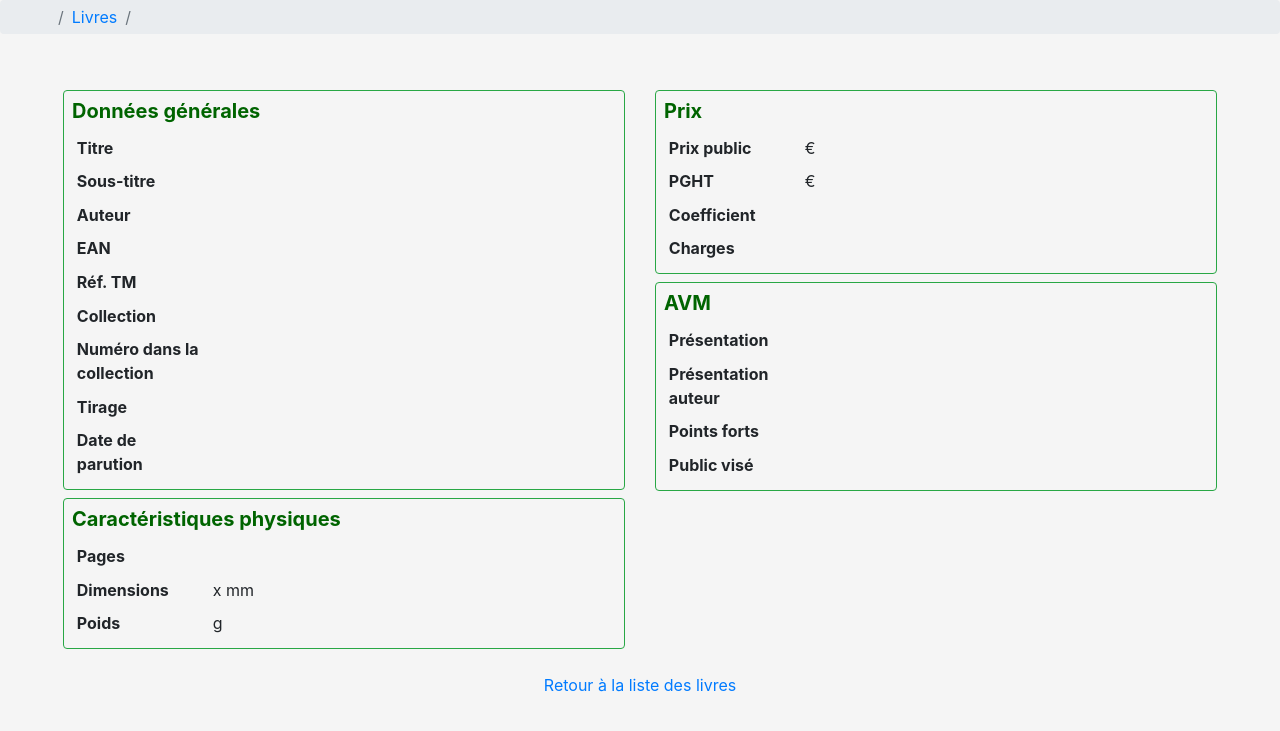
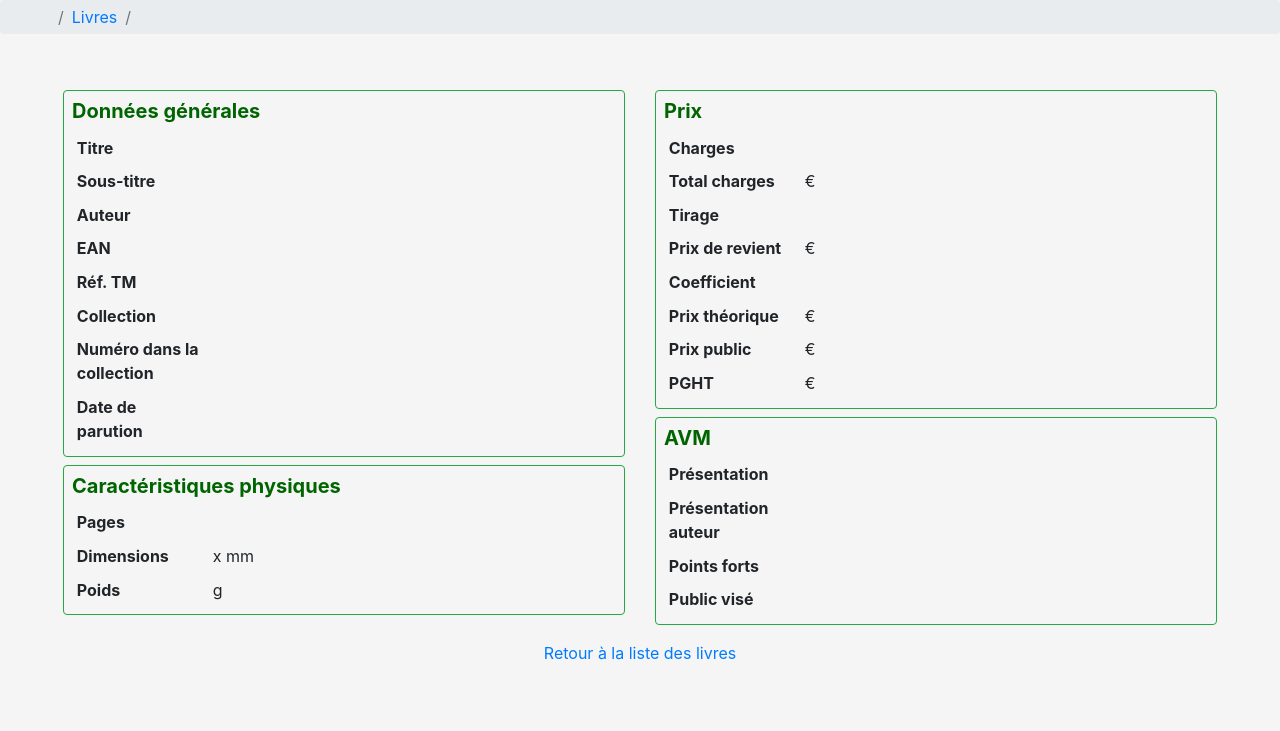
Before and after one commit to BrRoman/Editor, a Django app: template editor/apps/products/templates/products/books/details.html in a window 1280 px wide. Shown: the part 69-800 px from the top of the page. Run offline with Django 3.2, Linux system fonts and the light colour scheme; the template is opened without the code that fills it, so the values that code supplies are empty; style sheets or scripts are compiled from the project's sources; some libraries are stand-ins or nearby versions; some web fonts are replaced.

Commit message:
Books details: price section improved (cost etc.).

```diff
--- a/editor/apps/products/templates/products/books/details.html
+++ b/editor/apps/products/templates/products/books/details.html
@@ -49,10 +49,6 @@
                         <td>{{ book.number_in_collection|default_if_none:'' }}</td>
                     </tr>
                     <tr>
-                        <td class="font-weight-bold col-3">Tirage</td>
-                        <td>{{ book.circulation|default_if_none:'?' }}</td>
-                    </tr>
-                    <tr>
                         <td class="font-weight-bold col-3">Date de parution</td>
                         <td>{{ book.publication|default_if_none:'?'|date:'d/m/Y' }}</td>
                     </tr>
@@ -83,18 +79,6 @@
                 <h5 class="green font-weight-bold">Prix</h5>
                 <table class="table table-sm table-borderless mb-0">
                     <tr>
-                        <td class="font-weight-bold col-3">Prix public</td>
-                        <td>{{ book.price|default_if_none:'?' }} €</td>
-                    </tr>
-                    <tr>
-                        <td class="font-weight-bold col-3">PGHT</td>
-                        <td>{{ book.pght|default_if_none:'?' }} €</td>
-                    </tr>
-                    <tr>
-                        <td class="font-weight-bold col-3">Coefficient</td>
-                        <td>{{ book.coefficient|default_if_none:'?' }}</td>
-                    </tr>
-                    <tr>
                         <td class="font-weight-bold col-3">Charges</td>
                         <td id="charges">
                             {% for charge in charges %}
@@ -104,6 +88,34 @@
                                 </div>
                             {% endfor %}
                         </td>
+                    </tr>
+                    <tr>
+                        <td class="font-weight-bold col-3">Total charges</td>
+                        <td>{{ total_charges|default_if_none:'?' }} €</td>
+                    </tr>
+                    <tr>
+                        <td class="font-weight-bold col-3">Tirage</td>
+                        <td>{{ book.circulation|default_if_none:'?' }}</td>
+                    </tr>
+                    <tr>
+                        <td class="font-weight-bold col-3">Prix de revient</td>
+                        <td>{{ cost|default_if_none:'?' }} €</td>
+                    </tr>
+                    <tr>
+                        <td class="font-weight-bold col-3">Coefficient</td>
+                        <td>{{ book.coefficient|default_if_none:'?' }}</td>
+                    </tr>
+                    <tr>
+                        <td class="font-weight-bold col-3">Prix théorique</td>
+                        <td>{{ theorical_price|default_if_none:'?' }} €</td>
+                    </tr>
+                    <tr>
+                        <td class="font-weight-bold col-3">Prix public</td>
+                        <td>{{ book.price|default_if_none:'?' }} €</td>
+                    </tr>
+                    <tr>
+                        <td class="font-weight-bold col-3">PGHT</td>
+                        <td>{{ book.pght|default_if_none:'?' }} €</td>
                     </tr>
                 </table>
             </div>
```
Also changed, not shown: editor/apps/products/views_books.py (+8 -0 lines).
